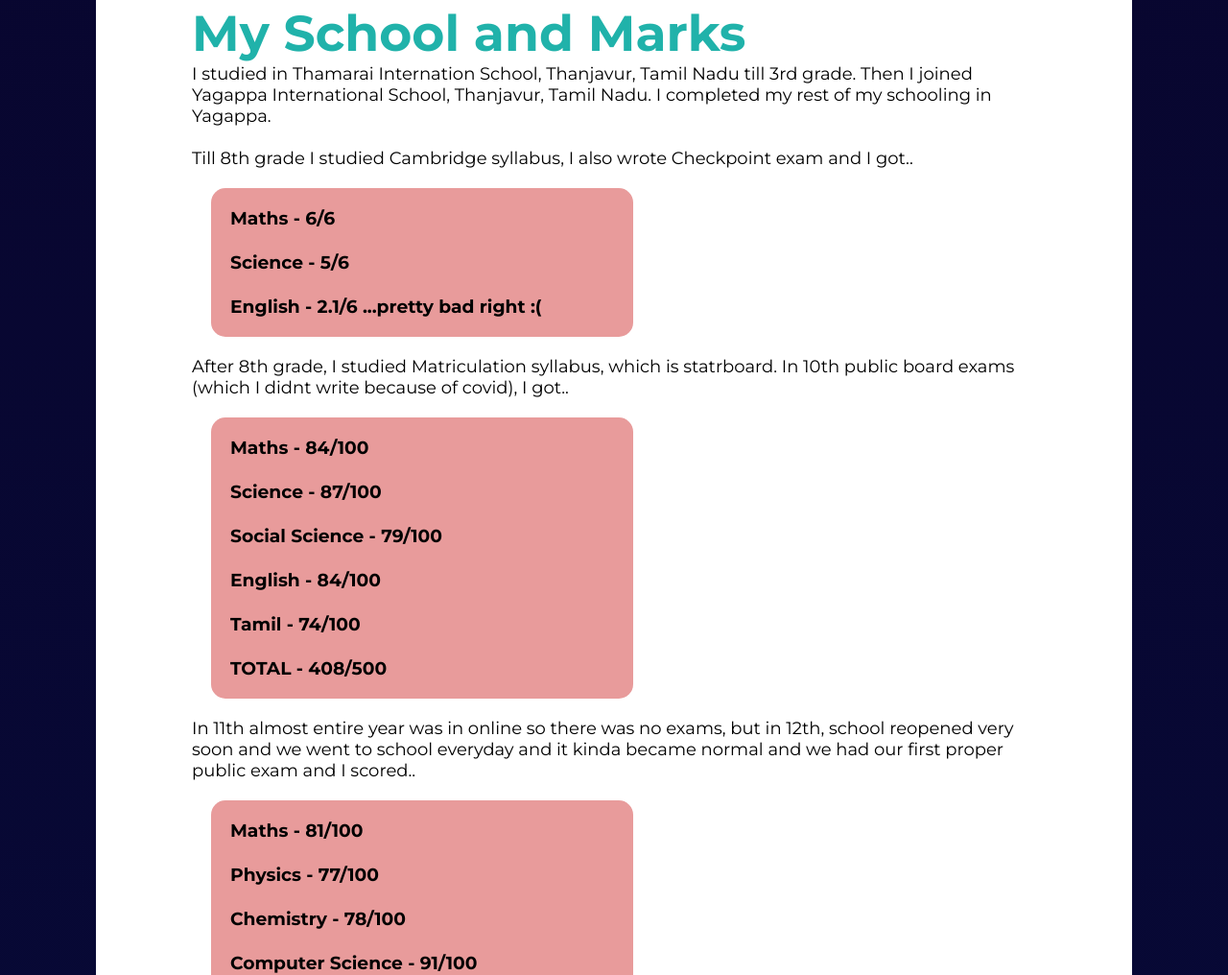
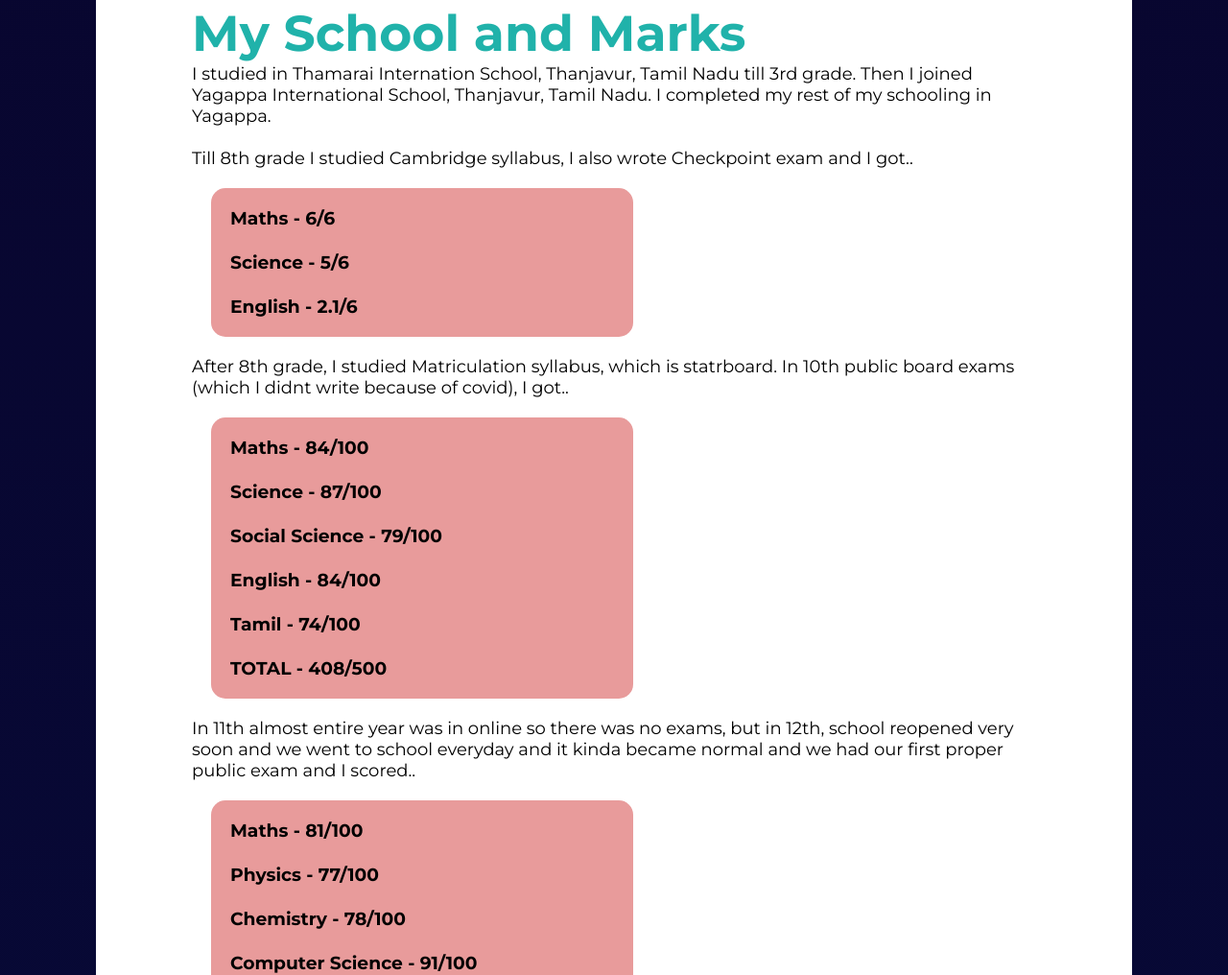
Before and after one commit to CityIsBetter/mainwebsite, a plain HTML site: page assests/html/academics.html in a window 1280 px wide. Shown: the part 997-2013 px from the top of the page at 96% size. Drawn offline with Linux system fonts and the light colour scheme.

Commit message:
Update academics.html

```diff
--- a/assests/html/academics.html
+++ b/assests/html/academics.html
@@ -42,7 +42,7 @@
         <div class="mark1">
             <h3>Maths - 6/6<br><br>
             Science - 5/6 <br><br>
-            English - 2.1/6 ...pretty bad right :( <br></h3>
+            English - 2.1/6<br></h3>
         </div>
         <p>After 8th grade, I studied Matriculation syllabus, which is statrboard. In 10th public board exams
             (which I didnt write because of covid), I got..
```
